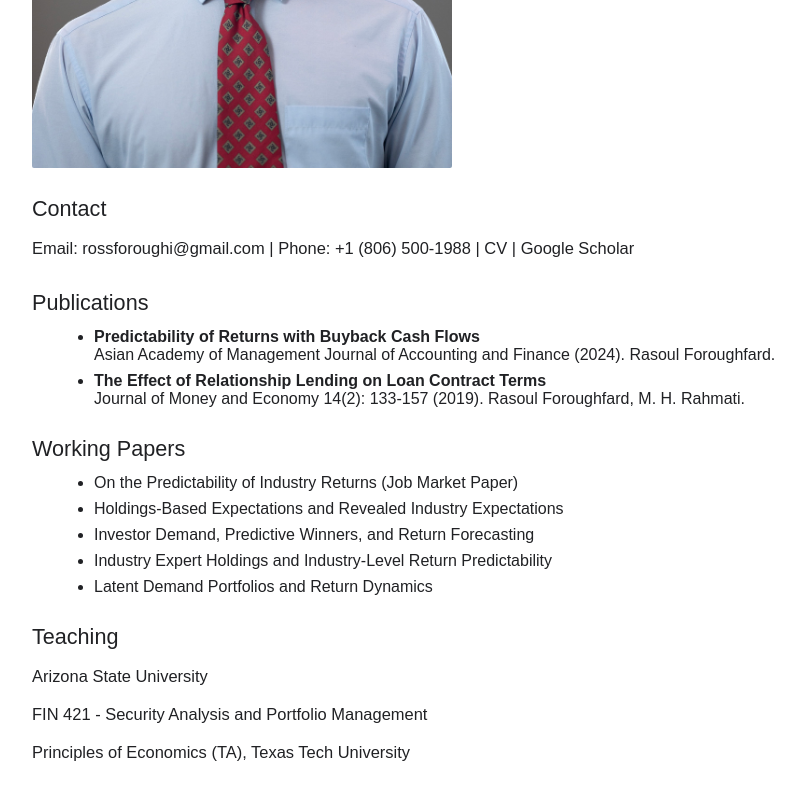
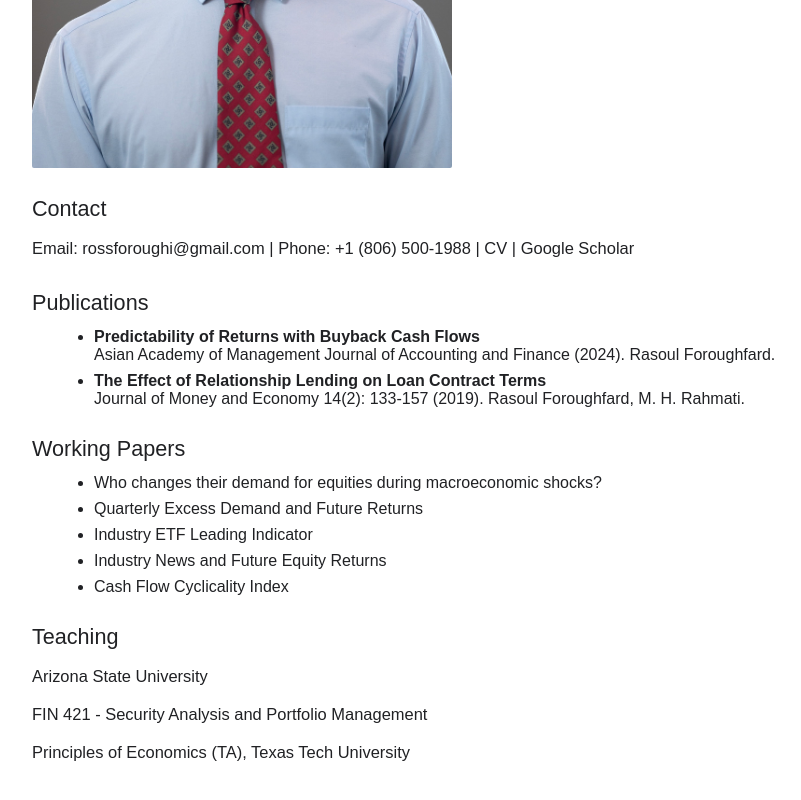
Before and after one commit to rasouleip71/rasoul-site, a Next.js app: page / in a window 1280 px wide. Shown: the part 447-1247 px from the top of the page, without its empty margins (48-849 px from the left). Built offline with nearby package versions, Linux system fonts and the light colour scheme.

Commit message:
Update homepage working papers list from latest CV

```diff
--- a/app/page.tsx
+++ b/app/page.tsx
@@ -15,11 +15,11 @@ const publications = [
 ];
 
 const workingPapers = [
-  "On the Predictability of Industry Returns (Job Market Paper)",
-  "Holdings-Based Expectations and Revealed Industry Expectations",
-  "Investor Demand, Predictive Winners, and Return Forecasting",
-  "Industry Expert Holdings and Industry-Level Return Predictability",
-  "Latent Demand Portfolios and Return Dynamics",
+  "Who changes their demand for equities during macroeconomic shocks?",
+  "Quarterly Excess Demand and Future Returns",
+  "Industry ETF Leading Indicator",
+  "Industry News and Future Equity Returns",
+  "Cash Flow Cyclicality Index",
 ];
 
 export default function Home() {
```
